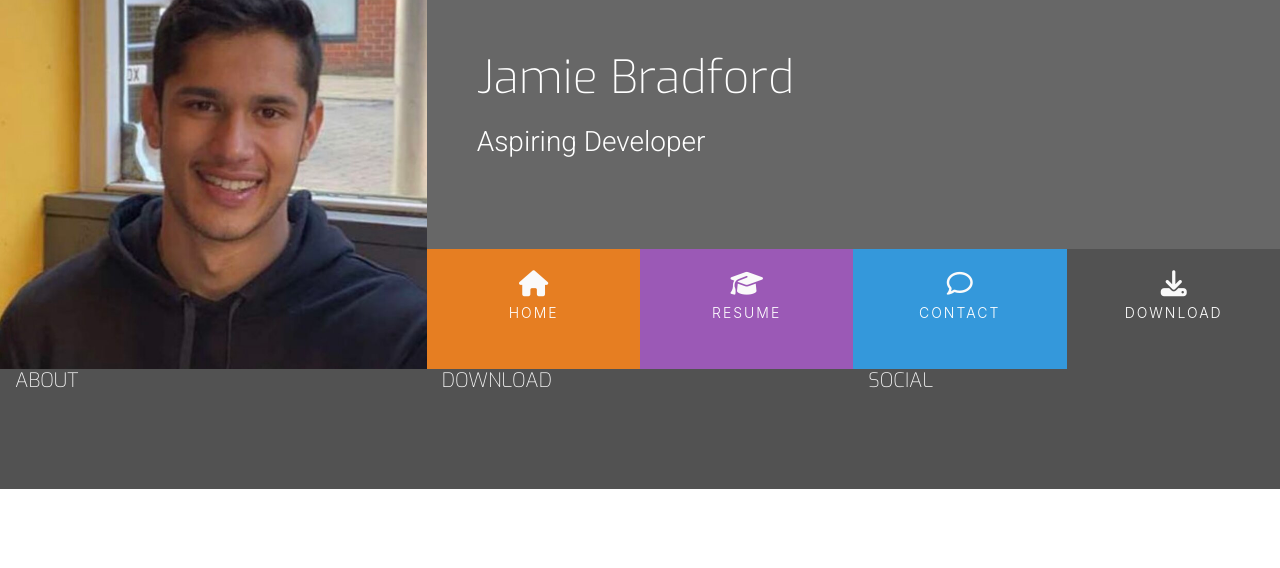
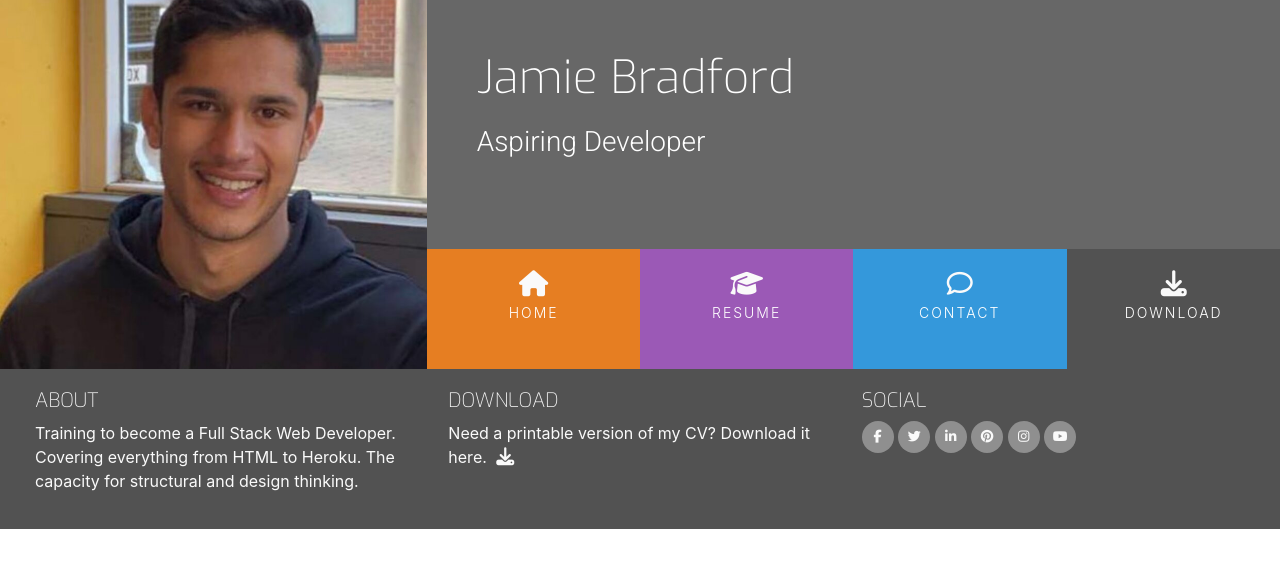
Before and after one commit to jamiebradford123/My-Resume, a plain HTML site: page index.html in a window 1280 px wide. Drawn offline with nearby package versions, Linux system fonts and the light colour scheme.

Commit message:
add content to footer and social links

```diff
--- a/assets/css/style.css
+++ b/assets/css/style.css
@@ -37,6 +37,10 @@ h1,h2,h3,h4 {
     font-family: "Exo", sans-serif;
     font-weight: 300;
     color: #fafafa;
+}
+
+.inline-block {
+    display: inline-block;
 }
 
 /* --------------------------------------- Heading */
@@ -132,12 +136,54 @@ header {
 
 }
 
-/* --------------------------------------- Hover.css */
+/* --------------------------------------- Footer */
 
 footer {
     background-color: #525252;
     color: #fafafa;
     min-height: 120px;
     margin: 0;
+}
 
+.cv-pdf i {
+    font-size: 18px;
+    color: #fafafa;
+    text-align: center;
+    padding-left: 5px;
+    transition: all 0.35s ease-in-out;
+    -moz-transition: all 0.35s ease-in-out;
+    -webkit-transition: all 0.35s ease-in-out;
+    -o-transition: all 0.35s ease-in-out;
 }
+
+.cv-pdf i:hover {
+    color: #e84610;
+}
+
+.social-links {
+    padding-bottom: 15px;
+}
+
+.social-links li a i {
+    width: 32px;
+    height: 32px;
+    padding: 12px 0;
+    border-radius: 50%;
+    font-size: 13px;
+    line-height: 7px;
+    text-align: center;
+    color: #fafafa;
+    background: #8f8f8f;
+    transition: all 0.35s ease-in-out;
+    -moz-transition: all 0.35s ease-in-out;
+    -webkit-transition: all 0.35s ease-in-out;
+    -o-transition: all 0.35s ease-in-out;
+}
+
+.social-links li a i:hover {
+    background: #e84610;
+}
+
+#footer-details {
+    padding: 20px;
+}
--- a/index.html
+++ b/index.html
@@ -49,15 +49,64 @@
 
     </section>
     <footer class="container-fluid">
-        <div class="row">
+        <div id="footer-details" class="row">
             <div class="col-sm-4">
                 <h5 class="uppercase general-sub">About</h5>
+                <p class="inline-block">
+                    Training to become a Full Stack Web Developer. Covering everything from HTML to Heroku.
+                    The capacity for structural and design thinking.
+                </p>
             </div>
             <div class="col-sm-4">
                 <h5 class="uppercase general-sub">Download</h5>
+                <p class="inline-block">
+                    Need a printable version of my CV? Download it here.
+                    <a href="#" target="_blank" class="cv-pdf">
+                        <i class="fa fa-download" aria-hidden="true"></i>
+                        <span class="sr-only">Download link.</span>
+                    </a>
+                </p>
             </div>
             <div class="col-sm-4">
                 <h5 class="uppercase general-sub">Social</h5>
+                <ul class="list-inline social-links">
+                    <li class="list-inline-item">
+                        <a target="_blank" href="#">
+                            <i class="fa fa-facebook" aria-hidden="true"></i>
+                            <span class="sr-only">Facebook</span>
+                        </a>
+                    </li>
+                    <li class="list-inline-item">
+                        <a target="_blank" href="#">
+                            <i class="fa fa-twitter" aria-hidden="true"></i>
+                            <span class="sr-only">Twitter</span>
+                        </a>
+                    </li>
+                    <li class="list-inline-item">
+                        <a target="_blank" href="#">
+                            <i class="fa fa-linkedin" aria-hidden="true"></i>
+                            <span class="sr-only">LinkedIn</span>
+                        </a>
+                    </li>
+                    <li class="list-inline-item">
+                        <a target="_blank" href="#">
+                            <i class="fa fa-pinterest" aria-hidden="true"></i>
+                            <span class="sr-only">Pinterest</span>
+                        </a>
+                    </li>
+                    <li class="list-inline-item">
+                        <a target="_blank" href="#">
+                            <i class="fa fa-instagram" aria-hidden="true"></i>
+                            <span class="sr-only">Instagram</span>
+                        </a>
+                    </li>
+                    <li class="list-inline-item">
+                        <a target="_blank" href="#">
+                            <i class="fa fa-youtube" aria-hidden="true"></i>
+                            <span class="sr-only">Youtube</span>
+                        </a>
+                    </li>
+                </ul>
             </div>
         </div>
 
```
